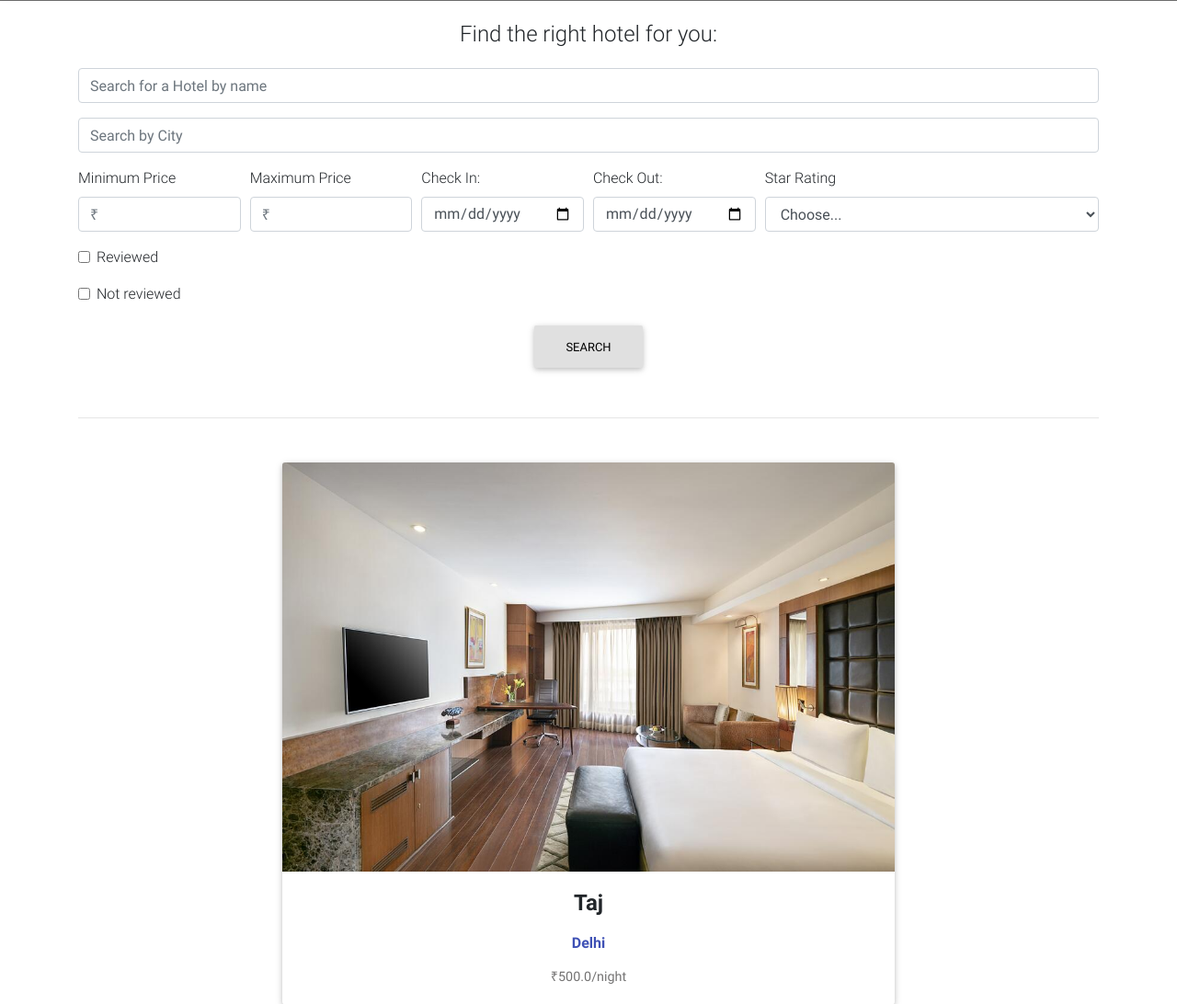
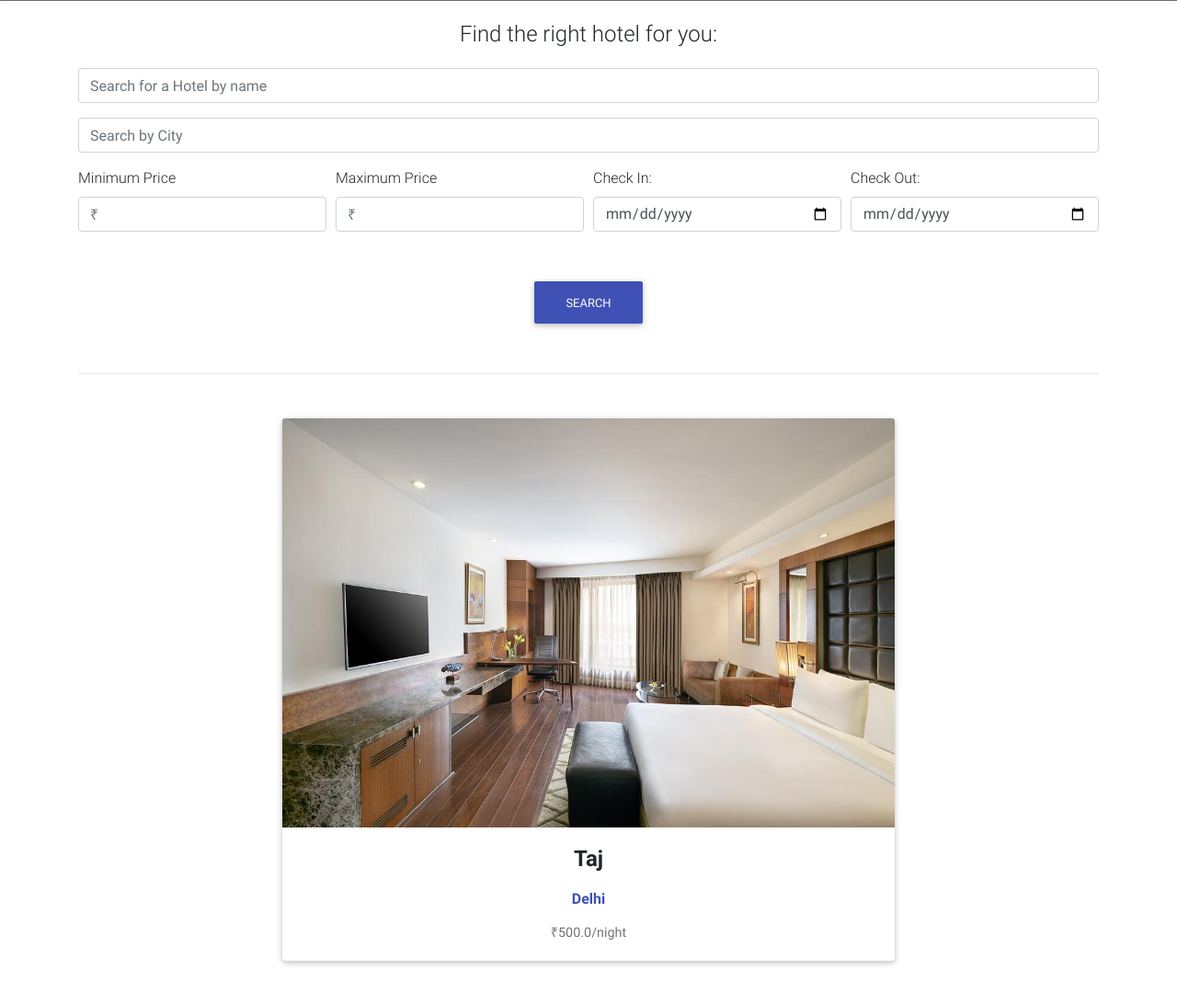
Before and after one commit to zahir1509/project-ap-etravel, a Django app: page /browsehotel/ in a window 1280 px wide. Shown: the part 71-1163 px from the top of the page at 92% size. Run offline with Django 3.2, Linux system fonts and the light colour scheme; data comes from the database, SQL or seed files in the repository; some libraries are stand-ins or nearby versions; grey boxes are pictures that could not be loaded.

Commit message:
Update browsehotel.html

```diff
--- a/main/templates/browsehotel.html
+++ b/main/templates/browsehotel.html
@@ -62,49 +62,37 @@
                 </div>
             </div>
             <div class="form-row">
-              <div class="form-group col-md-2 col-lg-2">
+              <div class="form-group col-md-2 col-lg-3">
                 <label for="viewCountMin">Minimum Price</label>
                 <input type="number" min=0 class="form-control"  placeholder="₹" name="price_min">
               </div>
-              <div class="form-group col-md-2 col-lg-2">
+              <div class="form-group col-md-2 col-lg-3">
                 <label for="viewCountMax">Maximum Price</label>
                 <input type="number" min=0 class="form-control" placeholder="₹" name="price_max">
               </div>
-              <div class="form-group col-md-2 col-lg-2">
+              <div class="form-group col-md-2 col-lg-3">
                 <label for="publishDateMin">Check In:</label>
                 <input type="date" class="form-control" id="publishDateMin" name="price_minqq">
               </div>
-              <div class="form-group col-md-2 col-lg-2">
+              <div class="form-group col-md-2 col-lg-3">
                 <label for="publishDateMax">Check Out:</label>
                 <input type="date" class="form-control" id="publishDateMax" name="price_maxqq">
               </div>
               <div class="form-group col-md-4">
-                <label for="category">Star Rating</label>
-                <select id="category" class="form-control" name="category">
-                  <option selected>Choose...</option>
-                  {% for cat in categories %}
-                  <option value="{{ cat }}">{{ cat }}</option>
-                  {% endfor %}
-                </select>
+
               </div>
             </div>
             <div class="form-group">
               <div class="form-check">
-                <input class="form-check-input" type="checkbox" id="reviewed" name="reviewed">
-                <label class="form-check-label" for="reviewed">
-                  Reviewed
-                </label>
+
               </div>
             </div>
             <div class="form-group">
               <div class="form-check">
-                <input class="form-check-input" type="checkbox" id="notReviewed" name="notReviewed">
-                <label class="form-check-label" for="notReviewed">
-                  Not reviewed
-                </label>
+
               </div>
             </div><center>
-            <button type="submit" class="btn btn-light">Search</button></center>
+            <button type="submit" class="btn  btn-indigo">Search</button></center>
           </form>
 
           <hr class="my-5">
```
